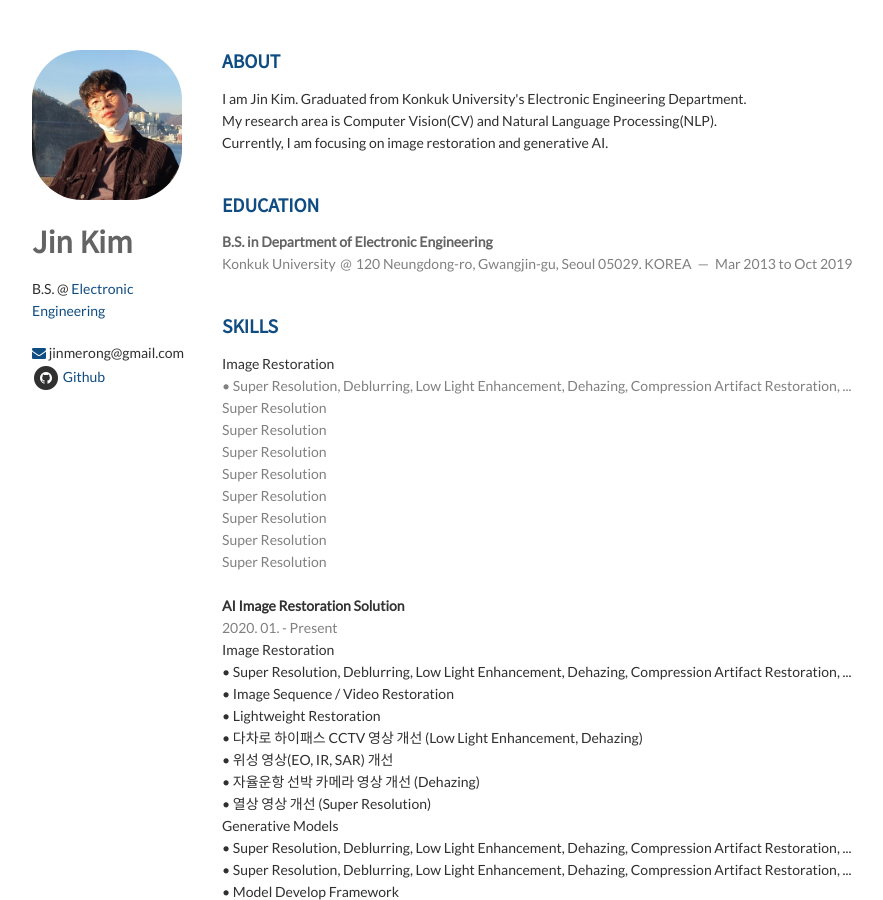
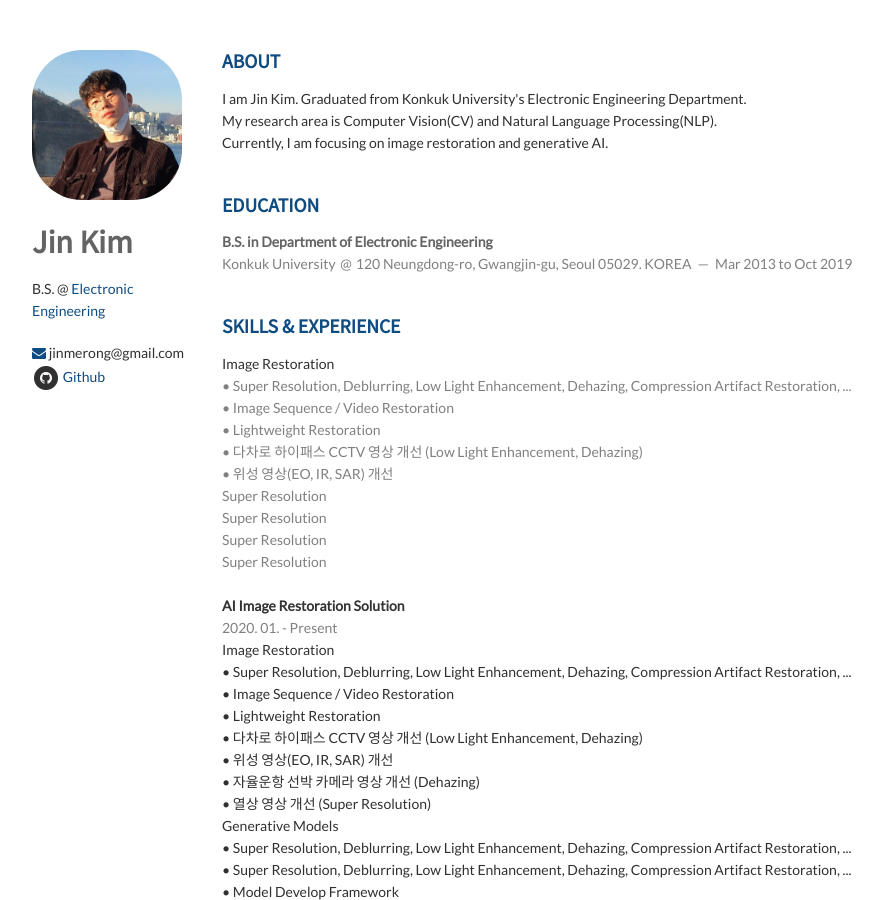
Before and after one commit to K-I-M-J-I-N/K-I-M-J-I-N.github.io, a Jekyll site: the page built from index.html, in a window 1280 px wide and 900 px high. Shown: the whole window, without its empty margins (138-1021 px from the left). Built offline with Jekyll 4.4.1, drawn with Linux system fonts in a browser that asks for light colours; nearby versions of some CDN libraries; the list of posts is cut into pages by our own code.

Commit message:
Update skills.html

```diff
--- a/_includes/skills.html
+++ b/_includes/skills.html
@@ -1,14 +1,14 @@
 <section class="thirteen columns">
-    <h1>Skills</h1>
+    <h1>Skills & Experience</h1>
 
     <article>
         <header>
             Image Restoration<br/>
             <span>&bull; Super Resolution, Deblurring, Low Light Enhancement, Dehazing, Compression Artifact Restoration, ...</span><br/>
-            <span>Super Resolution</span><br/>
-            <span>Super Resolution</span><br/>
-            <span>Super Resolution</span><br/>
-            <span>Super Resolution</span><br/>
+            <span>&bull; Image Sequence / Video Restoration</span><br/>
+            <span>&bull; Lightweight Restoration</span><br/>
+            <span>&bull; 다차로 하이패스 CCTV 영상 개선 (Low Light Enhancement, Dehazing)</span><br/>
+            <span>&bull; 위성 영상(EO, IR, SAR) 개선</span><br/>
             <span>Super Resolution</span><br/>
             <span>Super Resolution</span><br/>
             <span>Super Resolution</span><br/>
```
